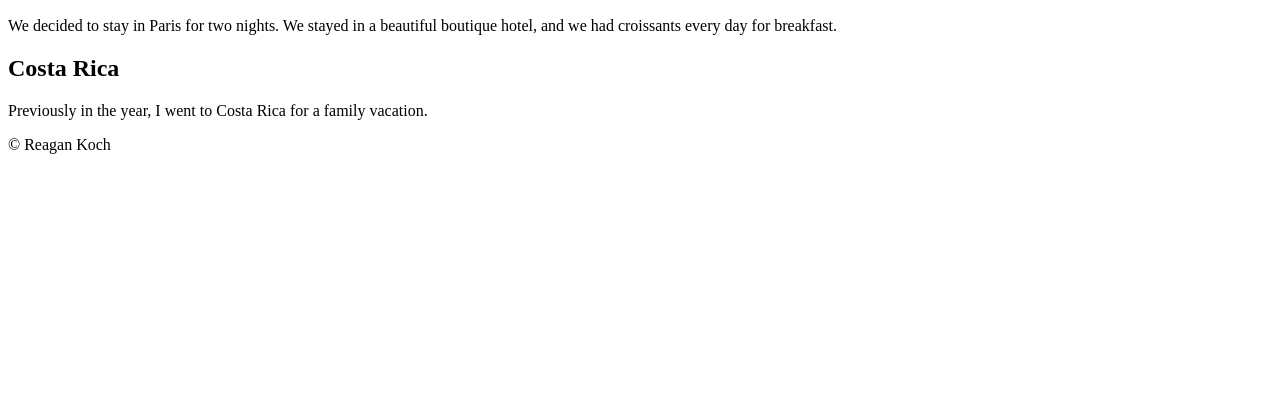
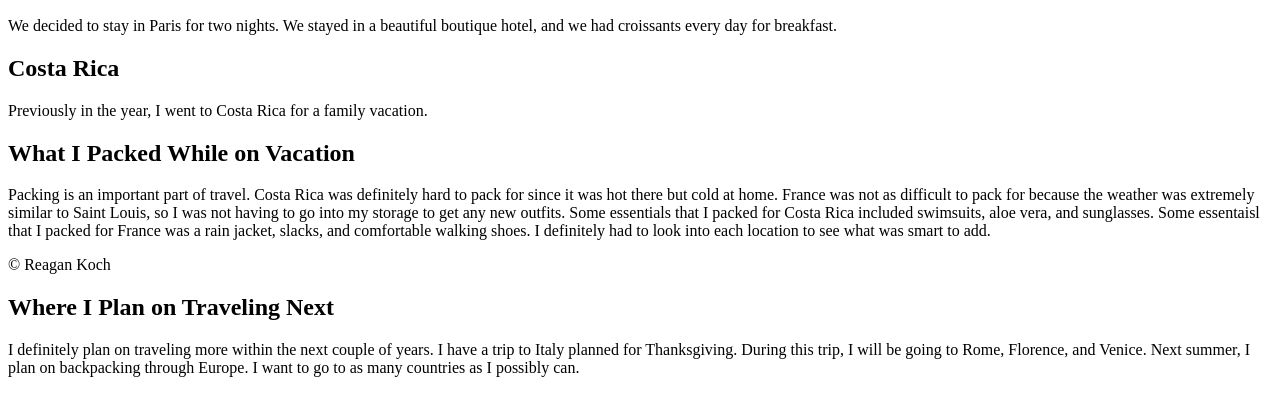
Before and after one commit to STL-WomenPlus-WebDev-March2023/js-assignment-4-html-me-something-reaganekoch12, a website: page index.html in a window 1280 px wide. Shown: the part 1064-1457 px from the top of the page. Before the commit the page ends 1234 px from the top, so only its background shows below. Drawn offline with Linux system fonts and the light colour scheme.

Commit message:
adding more content

```diff
--- a/index.html
+++ b/index.html
@@ -33,9 +33,18 @@
       <h2>Costa Rica</h2>
       <p>Previously in the year, I went to Costa Rica for a family vacation.</p>
     </section>
+    <section>
+      <h2>What I Packed While on Vacation</h2>
+      <p>Packing is an important part of travel. Costa Rica was definitely hard to pack for since it was hot there but cold at home. France was not as difficult to pack for because the weather was extremely similar to Saint Louis, so I was not having to go into my storage to get any new outfits. Some essentials that I packed for Costa Rica included swimsuits, aloe vera, and sunglasses. Some essentaisl that I packed for France was a rain jacket, slacks, and comfortable walking shoes. I definitely had to look into each location to see what was smart to add. </p>
+    </section>
     <footer>
       <p>&copy; Reagan Koch</p>
-    </footer>
+
+      <section>
+        <h2> Where I Plan on Traveling Next</h2>
+        <p> I definitely plan on traveling more within the next couple of years. I have a trip to Italy planned for Thanksgiving. During this trip, I will be going to Rome, Florence, and Venice. Next summer, I plan on backpacking through Europe. I want to go to as many countries as I possibly can. </p>
+    </section>
+      </footer>
   </main>
 </body>
 </html>
```
